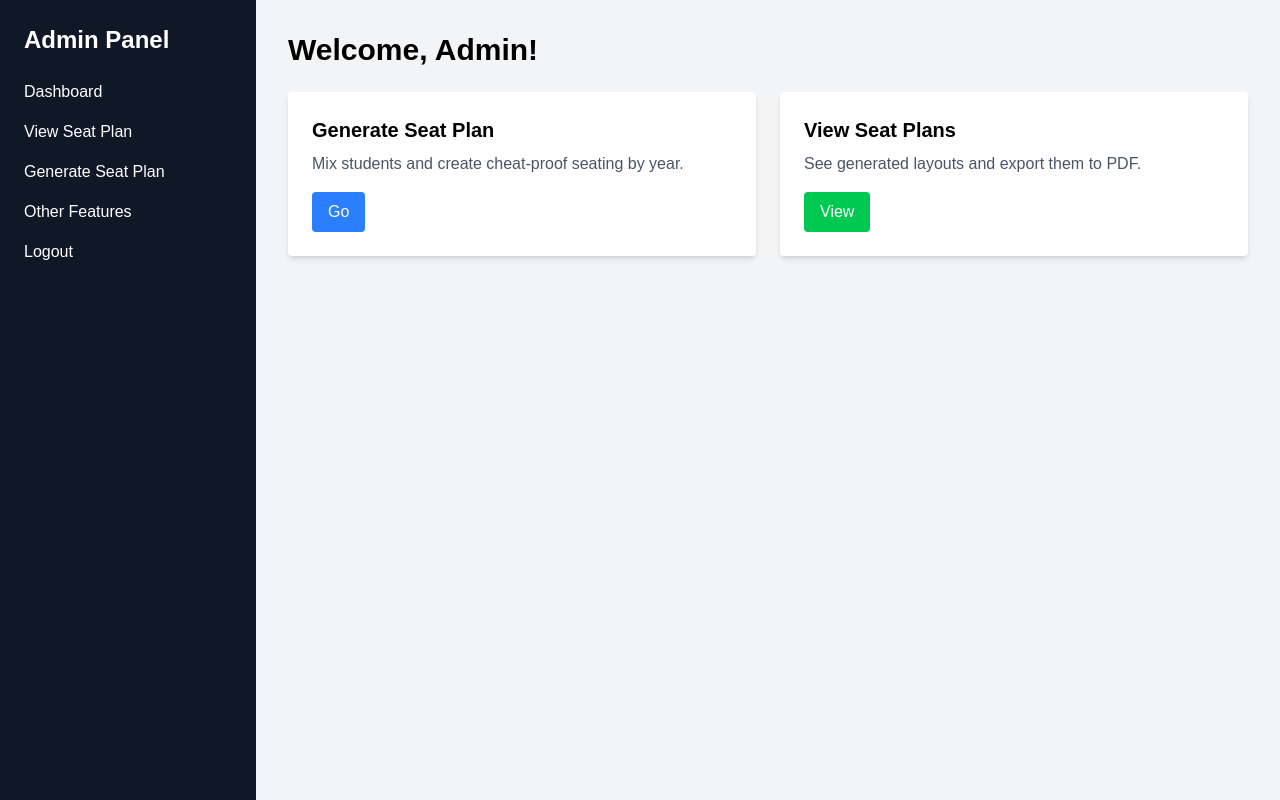
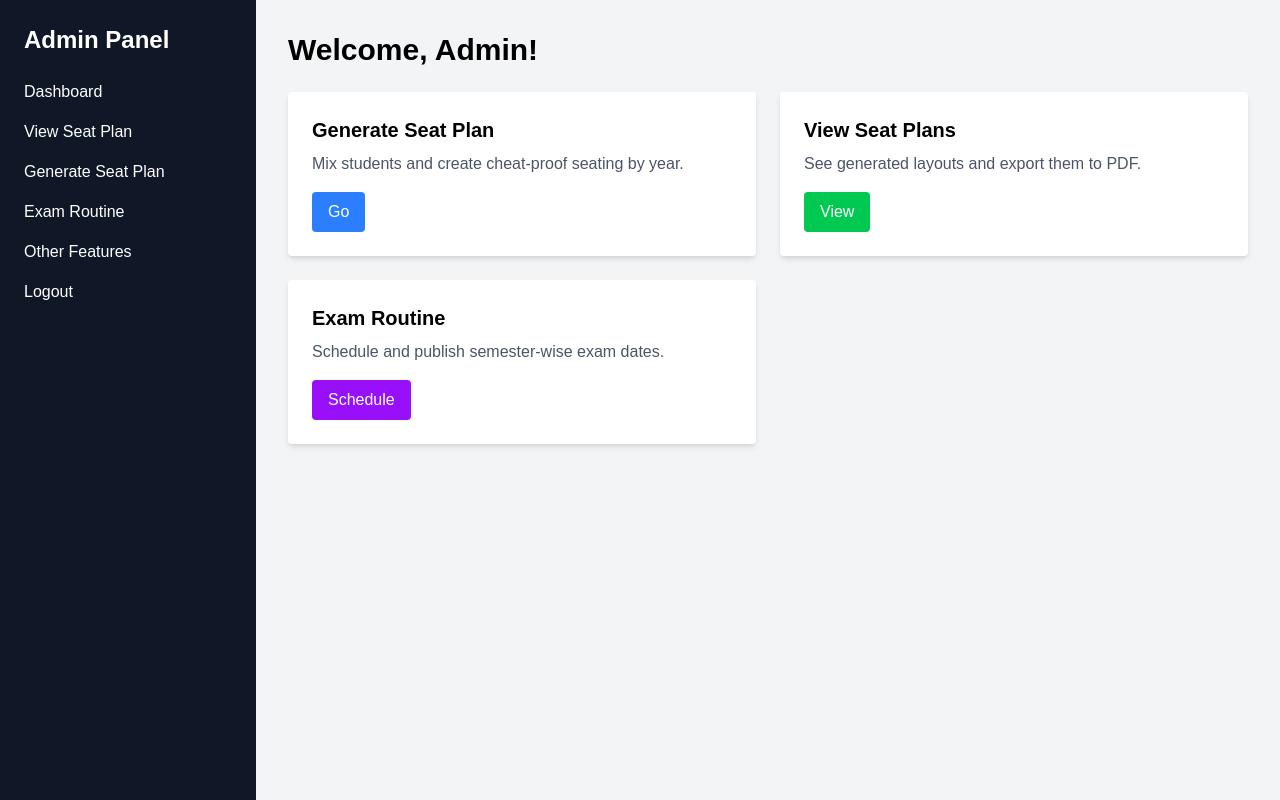
Before and after one commit to AnishAichh/seatwise-exam-portal, a Next.js app: page /admin/dashboard in a window 1280 px wide. Built offline with nearby package versions, Linux system fonts and the light colour scheme.

Commit message:
added exam-routine

```diff
--- a/src/app/admin/dashboard/page.tsx
+++ b/src/app/admin/dashboard/page.tsx
@@ -31,6 +31,18 @@ export default function AdminDashboard() {
                         View
                     </button>
                 </div>
+
+                {/* ✅ New Exam Routine Card */}
+                <div className="bg-white shadow-md p-6 rounded">
+                    <h2 className="text-xl font-semibold mb-2">Exam Routine</h2>
+                    <p className="text-gray-600">Schedule and publish semester-wise exam dates.</p>
+                    <button
+                        onClick={() => router.push('/admin/exam-routine')}
+                        className="mt-4 px-4 py-2 bg-purple-600 text-white rounded hover:bg-purple-700"
+                    >
+                        Schedule
+                    </button>
+                </div>
             </div>
         </div>
     );
--- a/src/app/admin/layout.tsx
+++ b/src/app/admin/layout.tsx
@@ -22,7 +22,9 @@ export default function AdminLayout({ children }: { children: React.ReactNode })
                         <Link href="/admin/dashboard" className="block hover:text-blue-400">Dashboard</Link>
                         <Link href="/admin/view-seatplan" className="block hover:text-blue-400">View Seat Plan</Link>
                         <Link href="/admin/generate-seatplan" className="block hover:text-blue-400">Generate Seat Plan</Link>
+                        <Link href="/admin/exam-routine" className="block hover:text-blue-400">Exam Routine</Link>
                         <Link href="/admin/other" className="block hover:text-blue-400">Other Features</Link>
+
                         <button
                             onClick={handleLogout}
                             className="block w-full text-left hover:text-red-400 mt-4"
```
